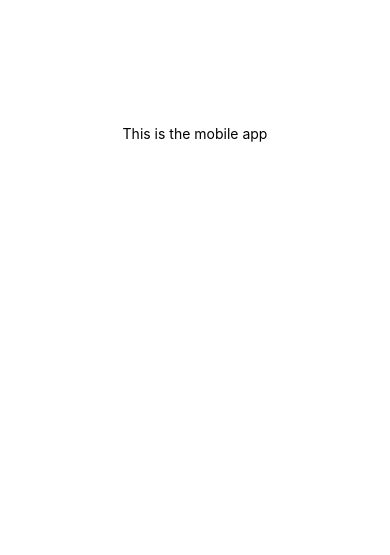
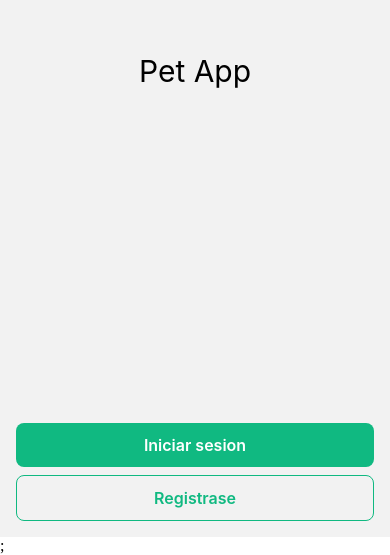
Before and after one commit to marcosherna/petApp, a React Native app in the folder frontend/mobile/: screen /wellcome in a window 390 px wide. Shown: the part 289-844 px from the top of the page. Built offline with nearby package versions, Linux system fonts and the light colour scheme.

Commit message:
feat: auth navigation

```diff
--- a/frontend/mobile/App.tsx
+++ b/frontend/mobile/App.tsx
@@ -1,20 +1,11 @@
-import { StatusBar } from "expo-status-bar";
-import { StyleSheet, Text, View } from "react-native";
+import { NavigationContainer } from "@react-navigation/native";
+
+import { MainStackNavigation } from "./src/navigations";
 
 export default function App() {
   return (
-    <View style={styles.container}>
-      <Text>This is the mobile app</Text>
-      <StatusBar style="auto" />
-    </View>
+    <NavigationContainer>
+      <MainStackNavigation />;
+    </NavigationContainer>
   );
 }
-
-const styles = StyleSheet.create({
-  container: {
-    flex: 1,
-    backgroundColor: "#fff",
-    alignItems: "center",
-    justifyContent: "center",
-  },
-});
--- /dev/null
+++ b/frontend/mobile/src/components/index.ts
@@ -0,0 +1 @@
+export * from "./Button";
--- /dev/null
+++ b/frontend/mobile/src/navigations/AuthStackNavigation.tsx
@@ -0,0 +1,17 @@
+import { createNativeStackNavigator } from "@react-navigation/native-stack";
+
+import { AuthStackParamList } from "./params";
+
+import RegisterScreen from "../screens/RegisterScreen";
+import LoginScreen from "../screens/LoginScreen";
+
+const Stack = createNativeStackNavigator<AuthStackParamList>();
+
+export function AuthStackNavigation() {
+  return (
+    <Stack.Navigator>
+      <Stack.Screen name="login" component={LoginScreen} />
+      <Stack.Screen name="register" component={RegisterScreen} />
+    </Stack.Navigator>
+  );
+}
--- /dev/null
+++ b/frontend/mobile/src/navigations/MainStackNavigation.tsx
@@ -0,0 +1,19 @@
+import { createNativeStackNavigator } from "@react-navigation/native-stack";
+
+import { RootStackParamList } from "./params";
+
+import WellcomeScreen from "../screens/WellcomeScreen";
+import { AuthStackNavigation } from "./AuthStackNavigation";
+import HomeScreen from "../screens/tabs/HomeScreen";
+
+const Stack = createNativeStackNavigator<RootStackParamList>();
+
+export function MainStackNavigation() {
+  return (
+    <Stack.Navigator screenOptions={{ headerShown: false }}>
+      <Stack.Screen name="wellcome" component={WellcomeScreen} />
+      <Stack.Screen name="auth" component={AuthStackNavigation} />
+      <Stack.Screen name="home" component={HomeScreen} />
+    </Stack.Navigator>
+  );
+}
--- /dev/null
+++ b/frontend/mobile/src/navigations/index.ts
@@ -0,0 +1,3 @@
+export * from "./params";
+export * from "./MainStackNavigation";
+export * from "./AuthStackNavigation";
--- /dev/null
+++ b/frontend/mobile/src/navigations/params.ts
@@ -0,0 +1,39 @@
+import { NavigatorScreenParams } from "@react-navigation/native";
+import type { NativeStackNavigationProp, NativeStackScreenProps } from "@react-navigation/native-stack";
+
+export type AuthStackParamList = {
+  register: undefined;
+  login: undefined;
+};
+
+export type RootStackParamList = {
+  wellcome: undefined;
+  auth: NavigatorScreenParams<AuthStackParamList>;
+  home: undefined;
+};
+
+export type TabParamList = {
+  Home: undefined;
+  Tournaments: undefined;
+  teams: undefined;
+  Community: undefined;
+  Profile: undefined;
+};
+
+
+export type RootStackNavigation = NativeStackNavigationProp<RootStackParamList>;
+
+export type wellcomeScreenProps = NativeStackScreenProps<
+  RootStackParamList,
+  "wellcome"
+>;
+
+export type LoginScreenProps = NativeStackScreenProps<
+  AuthStackParamList,
+  "login"
+>;
+
+export type RegisterScreenProps = NativeStackScreenProps<
+  AuthStackParamList,
+  "register"
+>;
--- /dev/null
+++ b/frontend/mobile/src/screens/LoginScreen.tsx
@@ -0,0 +1,20 @@
+import { View, Text } from "react-native";
+import { useNavigation } from "@react-navigation/native";
+
+import { Button } from "../components";
+import { RootStackNavigation } from "../navigations";
+
+export default function LoginScreen() {
+  const navigation = useNavigation<RootStackNavigation>();
+
+  const handleMainAppOnPress = () => {
+    navigation.navigate("home");
+  };
+
+  return (
+    <View>
+      <Text>Login</Text>
+      <Button title="Iniciar sesion" onPress={() => handleMainAppOnPress()} />
+    </View>
+  );
+}
--- /dev/null
+++ b/frontend/mobile/src/screens/RegisterScreen.tsx
@@ -0,0 +1,20 @@
+import { View, Text } from "react-native";
+import { useNavigation } from "@react-navigation/native";
+
+import { Button } from "../components";
+import { RootStackNavigation } from "../navigations";
+
+export default function RegisterScreen() {
+  const navigation = useNavigation<RootStackNavigation>();
+
+  const handleMainAppOnPress = () => {
+    navigation.navigate("home");
+  };
+
+  return (
+    <View>
+      <Text>Login</Text>
+      <Button title="Registrar" onPress={() => handleMainAppOnPress()} />
+    </View>
+  );
+}
--- /dev/null
+++ b/frontend/mobile/src/screens/WellcomeScreen.tsx
@@ -0,0 +1,54 @@
+import { View, StyleSheet, Text } from "react-native";
+import { SafeAreaView } from "react-native-safe-area-context";
+
+import { wellcomeScreenProps } from "../navigations";
+
+import { Button } from "../components";
+
+export default function WellcomeScreen({ navigation }: wellcomeScreenProps) {
+  const handleLoginOnPress = () => {
+    navigation.navigate("auth", { screen: "login" });
+  };
+
+  const handleRegisterOnPress = () => {
+    navigation.navigate("auth", { screen: "register" });
+  };
+
+  return (
+    <SafeAreaView style={styles.container}>
+      <View style={styles.container_content}>
+        <Text style={styles.title}>Pet App</Text>
+      </View>
+
+      <View style={styles.container_buttons}>
+        <Button title="Iniciar sesion" onPress={() => handleLoginOnPress()} />
+        <Button
+          title="Registrase"
+          variant="outline"
+          onPress={() => handleRegisterOnPress()}
+        />
+      </View>
+    </SafeAreaView>
+  );
+}
+
+const styles = StyleSheet.create({
+  container: {
+    flex: 1,
+    justifyContent: "flex-end",
+    flexDirection: "column",
+    gap: 8,
+    padding: 16,
+  },
+  container_buttons: {
+    gap: 8,
+  },
+  container_content: {
+    flex: 1,
+    justifyContent: "center",
+    alignItems: "center",
+  },
+  title: {
+    fontSize: 30,
+  },
+});
--- /dev/null
+++ b/frontend/mobile/src/screens/tabs/HomeScreen.tsx
@@ -0,0 +1,9 @@
+import { Text, View } from "react-native";
+
+export default function HomeScreen() {
+  return (
+    <View>
+      <Text>HomeScreen</Text>
+    </View>
+  );
+}
```
Also changed, not shown: 1 other file (tests, documents, lock files or other folders).
